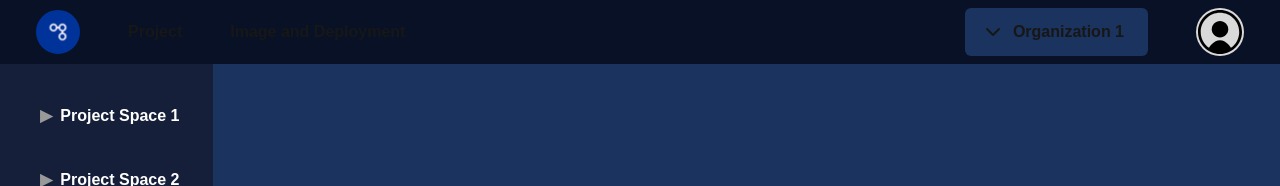
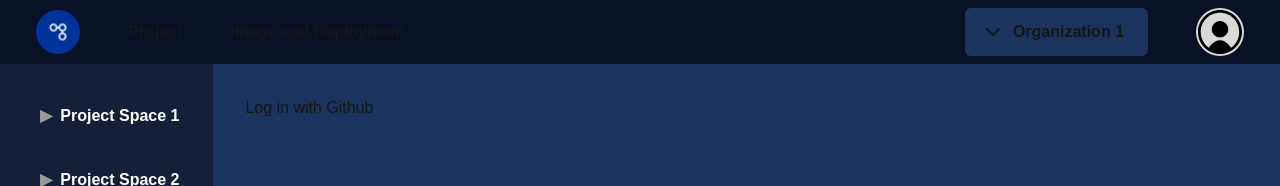
Before and after one commit to kappusuton-yon-tebaru/frontend, a Next.js app: page / in a window 1280 px wide. Shown: the top 186 px of the page. Built offline with nearby package versions, Linux system fonts and the light colour scheme.

Commit message:
fix: relocate file

```diff
--- a/src/app/page.tsx
+++ b/src/app/page.tsx
@@ -1,6 +1,11 @@
+"use client";
 import Image from "next/image";
 
 export default function Home() {
+  function handleLogin() {
+    window.location.assign("http://localhost:3001/github/login");
+  }
+
   return (
     // <div className="grid grid-rows-[20px_1fr_20px] items-center justify-items-center min-h-screen p-8 pb-20 gap-16 sm:p-20 font-[family-name:var(--font-geist-sans)]">
     //   <main className="flex flex-col gap-8 row-start-2 items-center sm:items-start">
@@ -97,6 +102,8 @@ export default function Home() {
     //     </a>
     //   </footer>
     // </div>
-    <div></div>
+    <div>
+      <button onClick={handleLogin}>Log in with Github</button>
+    </div>
   );
 }
```
Also changed, not shown: src/app/organization/[orgId]/project-space/[projSpaceId]/new-repository/page.tsx (renamed from src/app/project-space/[id]/new-repository/page.tsx), src/app/organization/[orgId]/project-space/[projSpaceId]/page.tsx (renamed from src/app/project-space/[id]/page.tsx), src/app/organization/[orgId]/project-space/[projSpaceId]/repository/[repoId]/file/[fileId]/page.tsx (renamed from src/app/repository/[id]/file/[fileId]/page.tsx), src/app/organization/[orgId]/project-space/[projSpaceId]/repository/[repoId]/page.tsx (renamed from src/app/repository/[id]/page.tsx).
